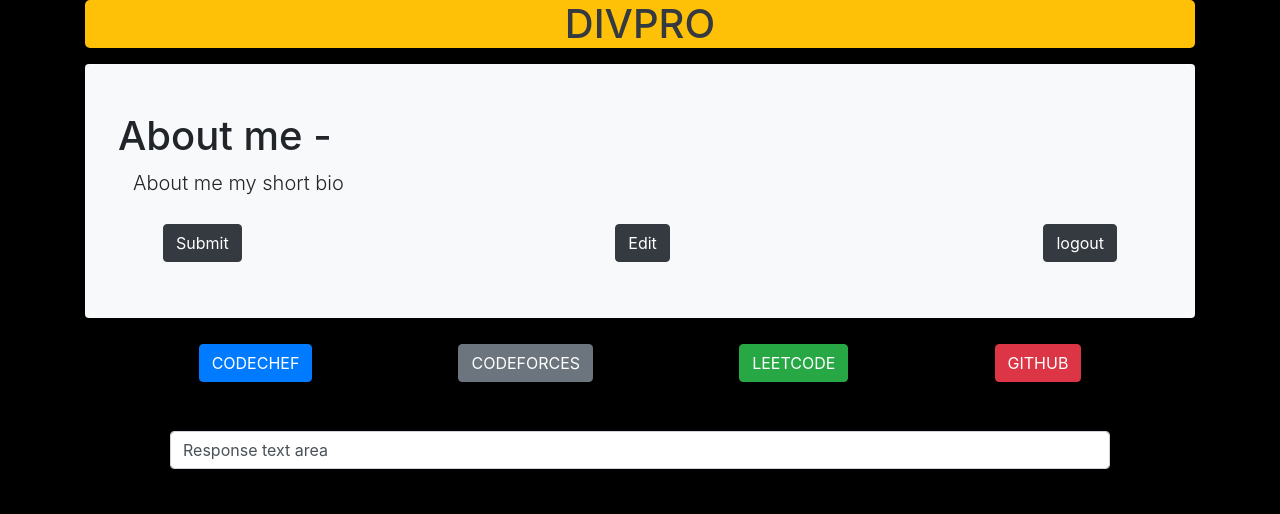
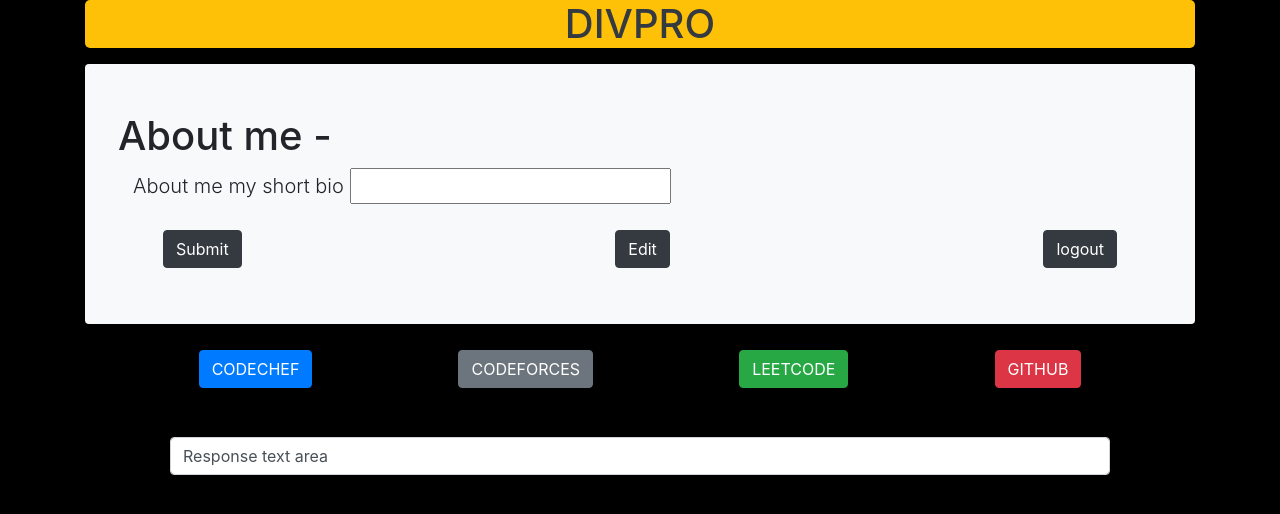
Before and after one commit to Mayank-Maurya/DIVPRO, a website: page views/Dashboard.html in a window 1280 px wide. Drawn offline with nearby package versions, Linux system fonts and the light colour scheme; no server answers.

```diff
--- a/views/Dashboard.html
+++ b/views/Dashboard.html
@@ -24,7 +24,7 @@
           <h1 id="name"></h1>
          </div>
 
-          <p class="lead">About me my short bio</p>
+          <p class="lead">About me my short bio <input></inut></p>
 
           <div class="container body-content" style="padding-top: 1%;" >
               <div class="container-fluid d-flex justify-content-between">
```
Also changed, not shown: 1 other file.
